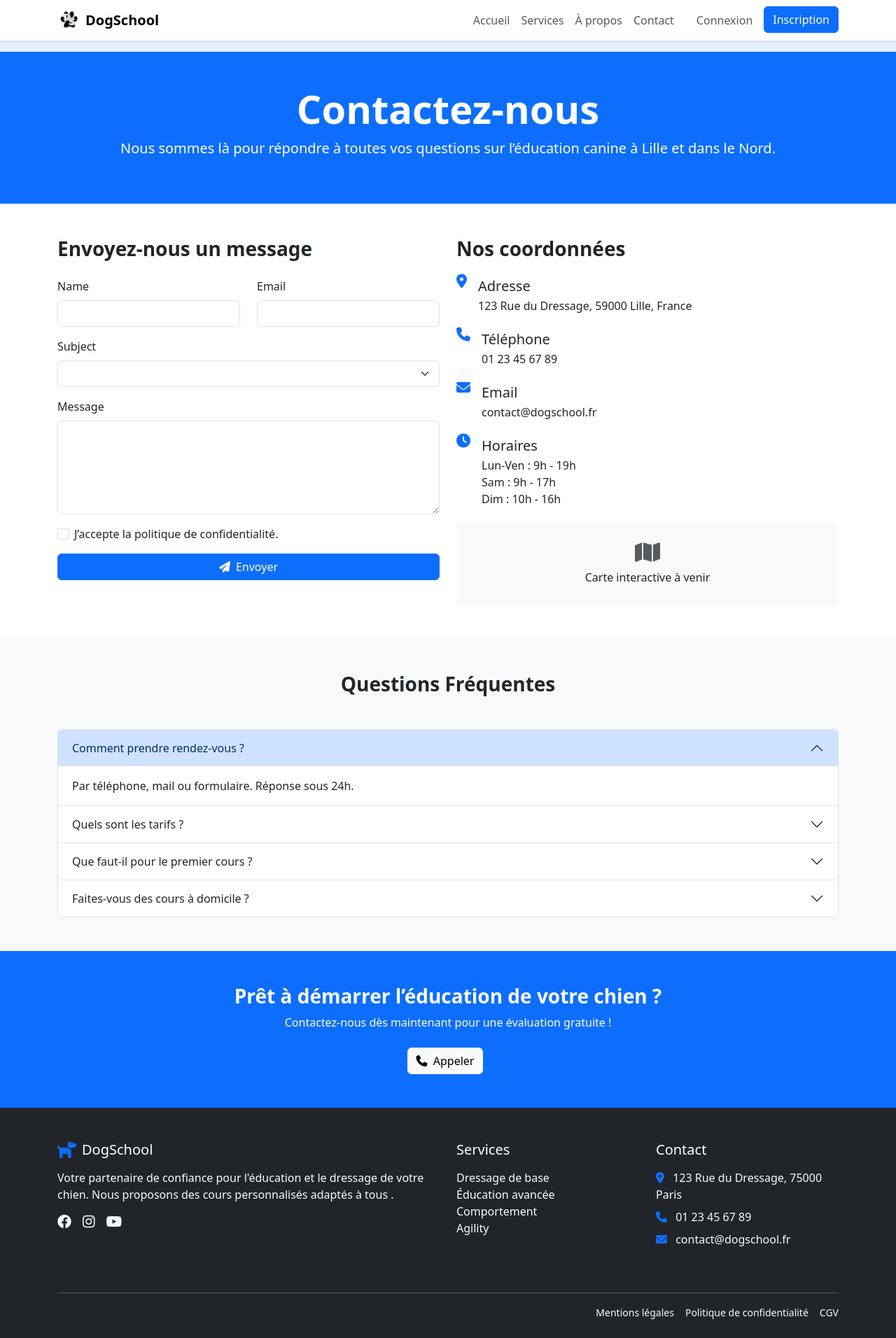
After one commit to papageek06/DogSchoolSymf, a Symfony app: template templates/contact/index.html.twig in a window 1280 px wide. The commit adds this page. Shown: the whole page at 70% size. Run offline with Twig, Linux system fonts and the light colour scheme; the template is opened without the code that fills it, so the values that code supplies are empty; form fields are guessed from the names that the template uses; some libraries are stand-ins or nearby versions.

```diff
--- a/composer.json
+++ b/composer.json
@@ -43,6 +43,7 @@
         "symfony/web-link": "6.4.*",
         "symfony/webpack-encore-bundle": "^2.2",
         "symfony/yaml": "6.4.*",
+        "symfonycasts/verify-email-bundle": "^1.17",
         "twig/extra-bundle": "^2.12|^3.0",
         "twig/twig": "^2.12|^3.0"
     },
--- a/config/bundles.php
+++ b/config/bundles.php
@@ -15,4 +15,5 @@ return [
     Symfony\Bundle\MakerBundle\MakerBundle::class => ['dev' => true],
     Symfony\WebpackEncoreBundle\WebpackEncoreBundle::class => ['all' => true],
     Doctrine\Bundle\FixturesBundle\DoctrineFixturesBundle::class => ['dev' => true, 'test' => true],
+    SymfonyCasts\Bundle\VerifyEmail\SymfonyCastsVerifyEmailBundle::class => ['all' => true],
 ];
--- /dev/null
+++ b/templates/contact/index.html.twig
@@ -0,0 +1,139 @@
+
+{% extends 'base.html.twig' %}
+
+{% block title %}Contact - DogSchool Lille{% endblock %}
+
+{% block body %}
+<!-- Hero Section -->
+<section class="bg-primary text-white py-5 text-center">
+    <div class="container">
+        <h1 class="display-4 fw-bold">Contactez-nous</h1>
+        <p class="lead">Nous sommes là pour répondre à toutes vos questions sur l’éducation canine à Lille et dans le Nord.</p>
+    </div>
+</section>
+
+<!-- Formulaire de contact + infos -->
+<section class="py-5 bg-white">
+    <div class="container">
+        <div class="row gy-5">
+            <!-- Formulaire -->
+            <div class="col-lg-6">
+                <h2 class="h3 fw-bold mb-4">Envoyez-nous un message</h2>
+                {{ form_start(contactForm) }}
+                    <div class="row">
+                        <div class="col-md-6 mb-3">
+                            {{ form_label(contactForm.name) }}
+                            {{ form_widget(contactForm.name, { attr: { class: 'form-control' } }) }}
+                            {{ form_errors(contactForm.name) }}
+                        </div>
+                        <div class="col-md-6 mb-3">
+                            {{ form_label(contactForm.email) }}
+                            {{ form_widget(contactForm.email, { attr: { class: 'form-control' } }) }}
+                            {{ form_errors(contactForm.email) }}
+                        </div>
+                    </div>
+
+                    <div class="mb-3">
+                        {{ form_label(contactForm.subject) }}
+                        {{ form_widget(contactForm.subject, { attr: { class: 'form-select' } }) }}
+                        {{ form_errors(contactForm.subject) }}
+                    </div>
+
+                    <div class="mb-3">
+                        {{ form_label(contactForm.message) }}
+                        {{ form_widget(contactForm.message, { attr: { class: 'form-control', rows: 5 } }) }}
+                        {{ form_errors(contactForm.message) }}
+                    </div>
+
+                    <div class="form-check mb-3">
+                        {{ form_widget(contactForm.privacy, { attr: { class: 'form-check-input' } }) }}
+                        {{ form_label(contactForm.privacy, 'J’accepte la politique de confidentialité.', { label_attr: { class: 'form-check-label' } }) }}
+                        {{ form_errors(contactForm.privacy) }}
+                    </div>
+
+                    <button type="submit" class="btn btn-primary w-100">
+                        <i class="fas fa-paper-plane me-2"></i>Envoyer
+                    </button>
+                {{ form_end(contactForm) }}
+            </div>
+
+            <!-- Infos de contact -->
+            <div class="col-lg-6">
+                <h2 class="h3 fw-bold mb-4">Nos coordonnées</h2>
+                <ul class="list-unstyled">
+                    <li class="mb-4 d-flex">
+                        <i class="fas fa-map-marker-alt fa-lg text-primary me-3 mt-1"></i>
+                        <div>
+                            <h5 class="mb-1">Adresse</h5>
+                            <p class="mb-0">123 Rue du Dressage, 59000 Lille, France</p>
+                        </div>
+                    </li>
+                    <li class="mb-4 d-flex">
+                        <i class="fas fa-phone fa-lg text-primary me-3 mt-1"></i>
+                        <div>
+                            <h5 class="mb-1">Téléphone</h5>
+                            <a href="tel:0123456789" class="text-decoration-none text-dark">01 23 45 67 89</a>
+                        </div>
+                    </li>
+                    <li class="mb-4 d-flex">
+                        <i class="fas fa-envelope fa-lg text-primary me-3 mt-1"></i>
+                        <div>
+                            <h5 class="mb-1">Email</h5>
+                            <a href="mailto:contact@dogschool.fr" class="text-decoration-none text-dark">contact@dogschool.fr</a>
+                        </div>
+                    </li>
+                    <li class="mb-4 d-flex">
+                        <i class="fas fa-clock fa-lg text-primary me-3 mt-1"></i>
+                        <div>
+                            <h5 class="mb-1">Horaires</h5>
+                            <p class="mb-0">Lun-Ven : 9h - 19h<br>Sam : 9h - 17h<br>Dim : 10h - 16h</p>
+                        </div>
+                    </li>
+                </ul>
+                <div class="bg-light rounded text-center p-4">
+                    <i class="fas fa-map fa-2x text-muted mb-2"></i>
+                    <p class="mb-1">Carte interactive à venir</p>
+                </div>
+            </div>
+        </div>
+    </div>
+</section>
+
+<!-- FAQ -->
+<section class="py-5 bg-light">
+    <div class="container">
+        <h2 class="h3 fw-bold text-center mb-5">Questions Fréquentes</h2>
+        <div class="accordion" id="faqAccordion">
+            {% for question in [
+                { q: 'Comment prendre rendez-vous ?', a: 'Par téléphone, mail ou formulaire. Réponse sous 24h.' },
+                { q: 'Quels sont les tarifs ?', a: 'Consultez notre page Services ou demandez un devis personnalisé.' },
+                { q: 'Que faut-il pour le premier cours ?', a: 'Une laisse, un collier, et des friandises suffisent.' },
+                { q: 'Faites-vous des cours à domicile ?', a: 'Oui, avec un supplément. Contactez-nous pour plus d’infos.' }
+            ] %}
+            <div class="accordion-item">
+                <h2 class="accordion-header" id="heading{{ loop.index }}">
+                    <button class="accordion-button {% if not loop.first %}collapsed{% endif %}" type="button" data-bs-toggle="collapse" data-bs-target="#collapse{{ loop.index }}">
+                        {{ question.q }}
+                    </button>
+                </h2>
+                <div id="collapse{{ loop.index }}" class="accordion-collapse collapse {% if loop.first %}show{% endif %}" data-bs-parent="#faqAccordion">
+                    <div class="accordion-body">
+                        {{ question.a }}
+                    </div>
+                </div>
+            </div>
+            {% endfor %}
+        </div>
+    </div>
+</section>
+
+<!-- CTA -->
+<section class="py-5 bg-primary text-white text-center">
+    <div class="container">
+        <h2 class="h3 fw-bold">Prêt à démarrer l’éducation de votre chien ?</h2>
+        <p class="mb-4">Contactez-nous dès maintenant pour une évaluation gratuite !</p>
+        <a href="tel:0123456789" class="btn btn-light me-2"><i class="fas fa-phone me-1"></i> Appeler</a>
+        {# <a href="{{ path('app_register') }}" class="btn btn-outline-light"><i class="fas fa-user-plus me-1"></i> Créer un compte</a> #}
+    </div>
+</section>
+{% endblock %}
--- a/templates/partials/nav.html.twig
+++ b/templates/partials/nav.html.twig
@@ -39,13 +39,12 @@
 				</li>
 
 
-				{# À décommenter quand la route 'app_contact' existera
-								    <li class="nav-item">
-								        <a class="nav-link {% if page == 'app_contact' %}active{% endif %}" href="{{ path('app_contact') }}">
-								            Contact
-								        </a>
-								    </li>
-								    #}
+				<li class="nav-item">
+					<a class="nav-link {% if page == 'app_contact' %}active{% endif %}" href="{{ path('app_contact') }}">
+						Contact
+					</a>
+				</li>
+
 			</ul>
 
 
```
Also changed, not shown: migrations/Version20250803094751.php (added, +33 -0 lines), src/Controller/ContactController.php (added, +52 -0 lines), src/Entity/Contact.php (added, +120 -0 lines), src/Form/ContactType.php (added, +87 -0 lines), src/Repository/ContactRepository.php (added, +34 -0 lines), 2 other files.
